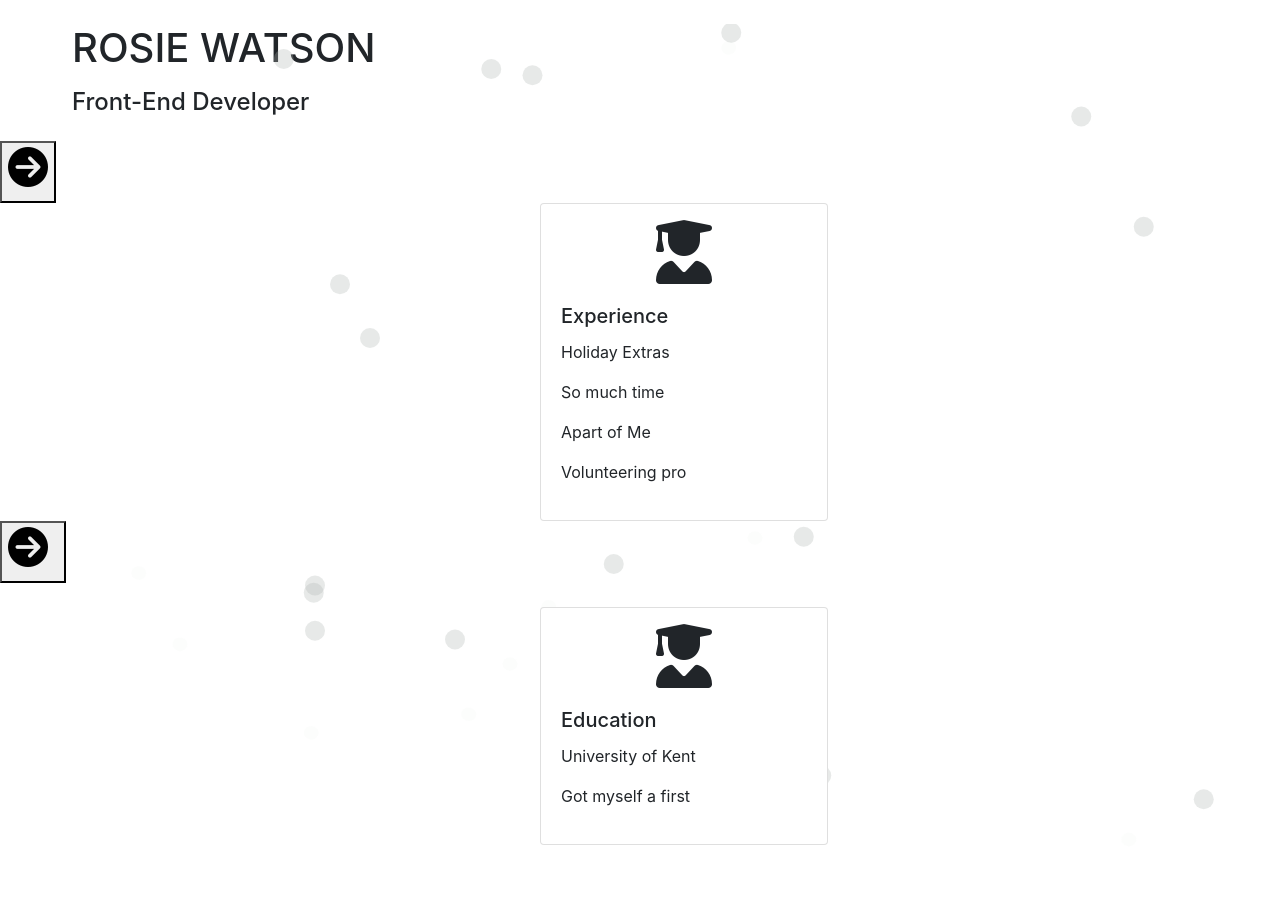
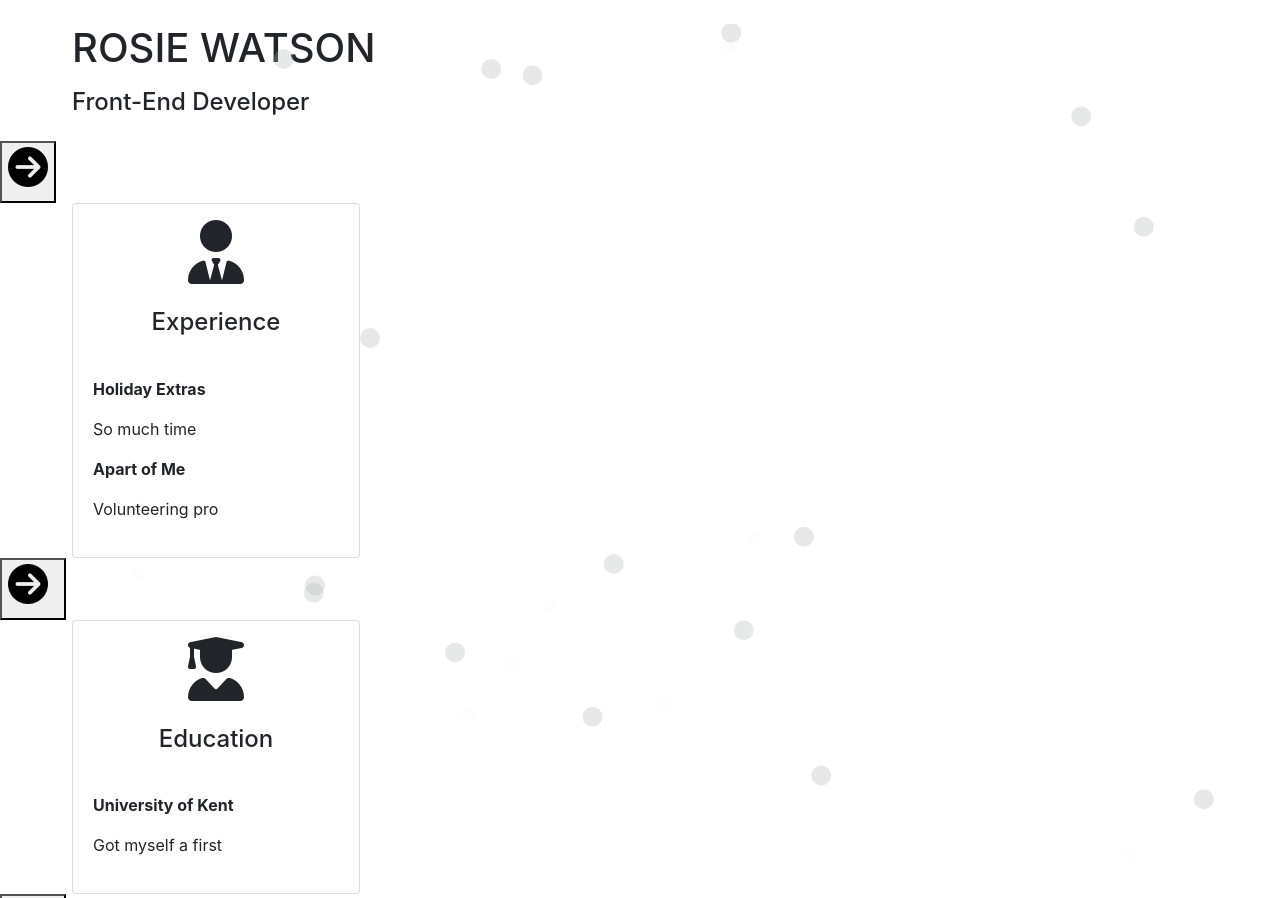
Before and after one commit to RosieWatson/portfolio, a React (Vite) app: page / in a window 1280 px wide. Shown: the top 898 px of the page. Built offline with nearby package versions, Linux system fonts and the light colour scheme.

Commit message:
Refactoring card markup

```diff
--- a/src/app/App.js
+++ b/src/app/App.js
@@ -2,6 +2,7 @@ import React from 'react'
 import '../styles/styles'
 
 import Animation from './components/Animation'
+import ArrowButton from './components/ArrowButton'
 import Card from './components/Card'
 import Github from './components/Github'
 
@@ -9,11 +10,14 @@ class App extends React.Component {
   constructor(props){
     super(props)
 
+    this.handleClick = this.handleClick.bind(this)
+
     this.experienceDiv = React.createRef()
     this.educationDiv = React.createRef()
+    this.skillsDiv = React.createRef()
  }
 
-  handleOnClick = (div) => {
+  handleClick = (div) => {
     if(this[div].current){
       this[div].current.scrollIntoView({
         behavior: 'smooth',
@@ -33,34 +37,32 @@ class App extends React.Component {
               <h1 className='mb-3'>ROSIE WATSON</h1>
               <h4>Front-End Developer</h4>
             </div>
-            <button
-              aria-label='Go to experience'
-              onClick={() => this.handleOnClick('experienceDiv')}
-            >
-              <h1><i className='fas fa-arrow-circle-right'></i></h1>
-            </button>
+            <ArrowButton page={'experience'} handleClick={this.handleClick}/>
           </div>
         </section>
         <section ref={this.experienceDiv}>
-        <div className='main'>
+          <div className='main'>
             <Animation />
-            <div className='d-flex pl-3 pl-md-5 ml-4 w-100 justify-content-center'>
+            <div className='card-container pl-3 pl-md-5 ml-4'>
               <Card cardId={'experience'} />
             </div>
-            <button
-              aria-label='Go to Education'
-              className='pr-3'
-              onClick={() => this.handleOnClick('educationDiv')}
-            >
-              <h1><i className='fas fa-arrow-circle-right'></i></h1>
-            </button>
+            <ArrowButton page={'education'} classes='pr-3' handleClick={this.handleClick}/>
           </div>
         </section>
         <section ref={this.educationDiv}>
           <div className='main'>
             <Animation />
-            <div className='d-flex pl-1 pl-md-5 m-4 w-100 justify-content-center'>
+            <div className='card-container pl-3 pl-md-5 ml-4'>
               <Card cardId={'education'} />
+            </div>
+            <ArrowButton page={'skills'} classes='pr-3' handleClick={this.handleClick}/>
+          </div>
+        </section>
+        <section ref={this.skillsDiv}>
+          <div className='main'>
+            <Animation />
+            <div className='card-container pl-1 pl-md-5 m-4'>
+              <Card cardId={'skills'} />
             </div>
           </div>
         </section>
--- /dev/null
+++ b/src/app/components/ArrowButton.js
@@ -0,0 +1,13 @@
+import React from 'react'
+
+const ArrowButton = ({ handleClick, page, classes }) => (
+  <button
+    aria-label={`Go to ${page}`}
+    onClick={() => handleClick(`${page}Div`)}
+    className={classes}
+  >
+    <h1><i className='fas fa-arrow-circle-right'></i></h1>
+  </button>
+)
+
+export default ArrowButton
--- a/src/app/components/Card.js
+++ b/src/app/components/Card.js
@@ -7,15 +7,15 @@ const Card = ({ cardId }) => {
 
   return (
     <div className='card mr-2' style={{width: '18rem'}}>
-      <div className='card-img-top text-center pt-3'>
-        <i className={`fas ${icon} fa-4x`}></i>
+      <div className='card-img-top text-center py-3'>
+        <i className={`fas ${icon} fa-4x card-icon`}></i>
       </div>
+      <h4 className='card-title text-center py-2'>{title}</h4>
       <div className='card-body'>
-        <h5 className='card-title'>{title}</h5>
         {data.map(dataPoint => {
           return (
             <div className='card-text' key={dataPoint.title}>
-              <p>{dataPoint.title}</p>
+              <p className='font-weight-bold'>{dataPoint.title}</p>
               <p>{dataPoint.details}</p>
             </div>
           )
--- a/src/lib/sellingPoints.js
+++ b/src/lib/sellingPoints.js
@@ -12,7 +12,7 @@ export default {
   },
   experience: {
     id: 'experience',
-    icon: 'fa-user-graduate',
+    icon: 'fa-user-tie',
     title: 'Experience',
     data: [
       {
@@ -30,7 +30,7 @@ export default {
   },
   skills: {
     id: 'skills',
-    icon: 'fa-user-graduate',
+    icon: 'fa-user-astronaut',
     title: 'Skills',
     data: [
       {
--- a/src/styles/styles.less
+++ b/src/styles/styles.less
@@ -23,16 +23,20 @@ section {
   position: relative;
 }
 
-section:nth-child(1) {
+section:nth-child(odd) {
   background-color: @secondary;
+
+  .card-title {
+    background-color: #5f5f5f;
+  }
 }
 
-section:nth-child(2) {
+section:nth-child(even) {
   background-color: #5f5f5f;
-}
 
-section:nth-child(3) {
-  background-color: @secondary;
+  .card-title {
+    background-color: @secondary;
+  }
 }
 
 .main {
@@ -58,3 +62,17 @@ section:nth-child(3) {
   bottom: 0;
   padding-bottom: 15px;
 }
+
+.card-container {
+  display: flex;
+  justify-content: center;
+  width: 100%;
+}
+
+.card {
+  border: none;
+
+  .card-icon {
+    color: @primary;
+  }
+}
```
